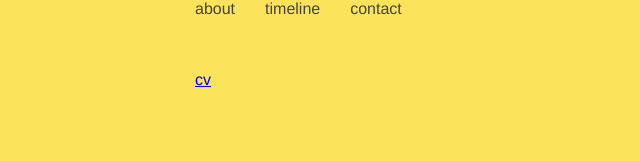
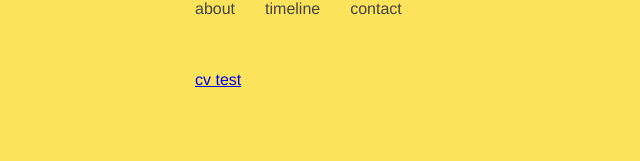
Before and after one commit to theblindguest/portfolio, a React app: page / in a window 1280 px wide. Shown: the part 138-299 px from the top of the page, without its empty margins (0-640 px from the left). Built offline with nearby package versions, Linux system fonts and the light colour scheme.

Commit message:
test push

```diff
--- a/src/pages/home/index.tsx
+++ b/src/pages/home/index.tsx
@@ -6,7 +6,7 @@ import * as Styled from './home.styles'
 const Home: FC = () => {
   return (
     <Styled.Home data-component-name='Home'>
-      <Link to={'/timeline'}>cv</Link>
+      <Link to={'/timeline'}>cv test</Link>
     </Styled.Home>
   )
 }
```
